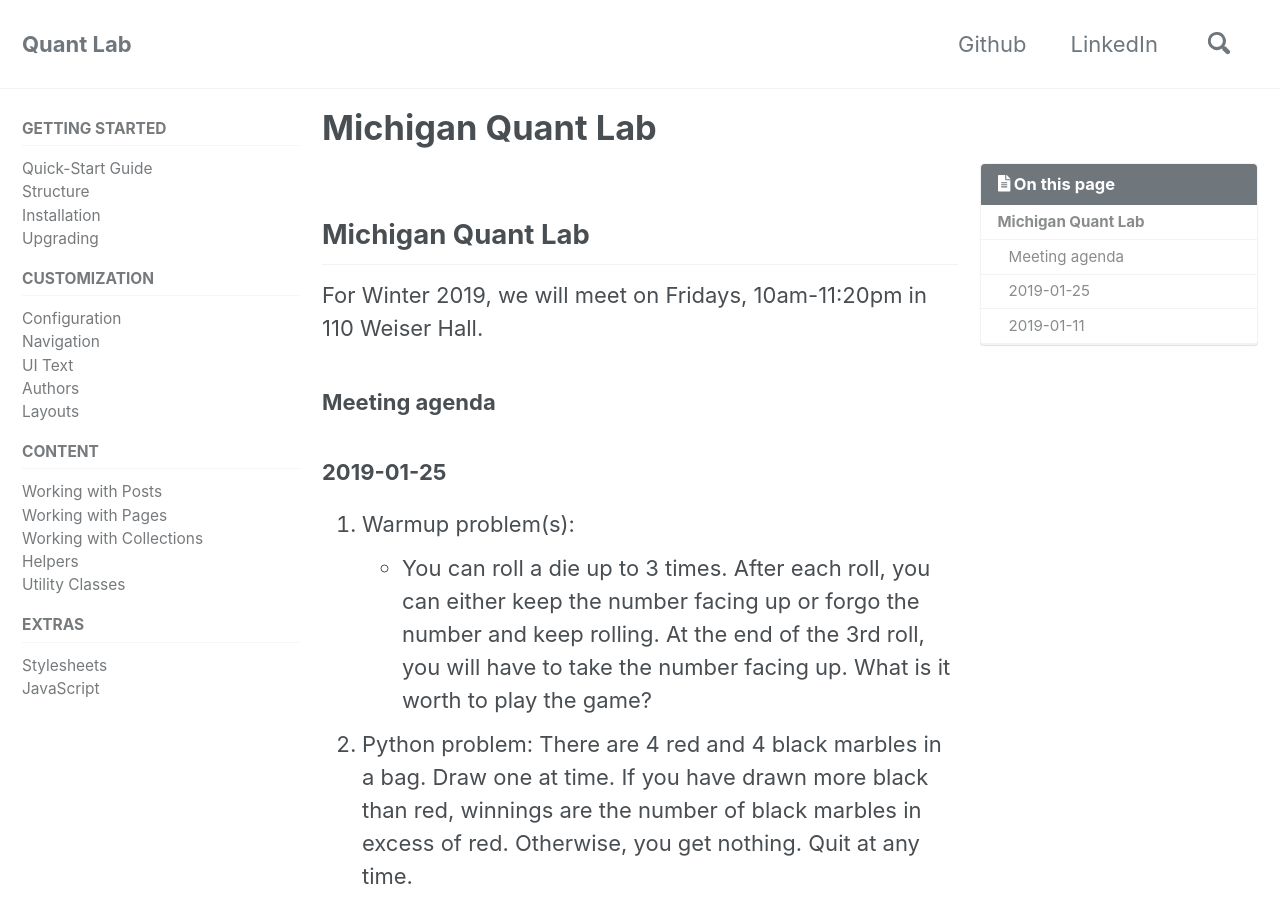
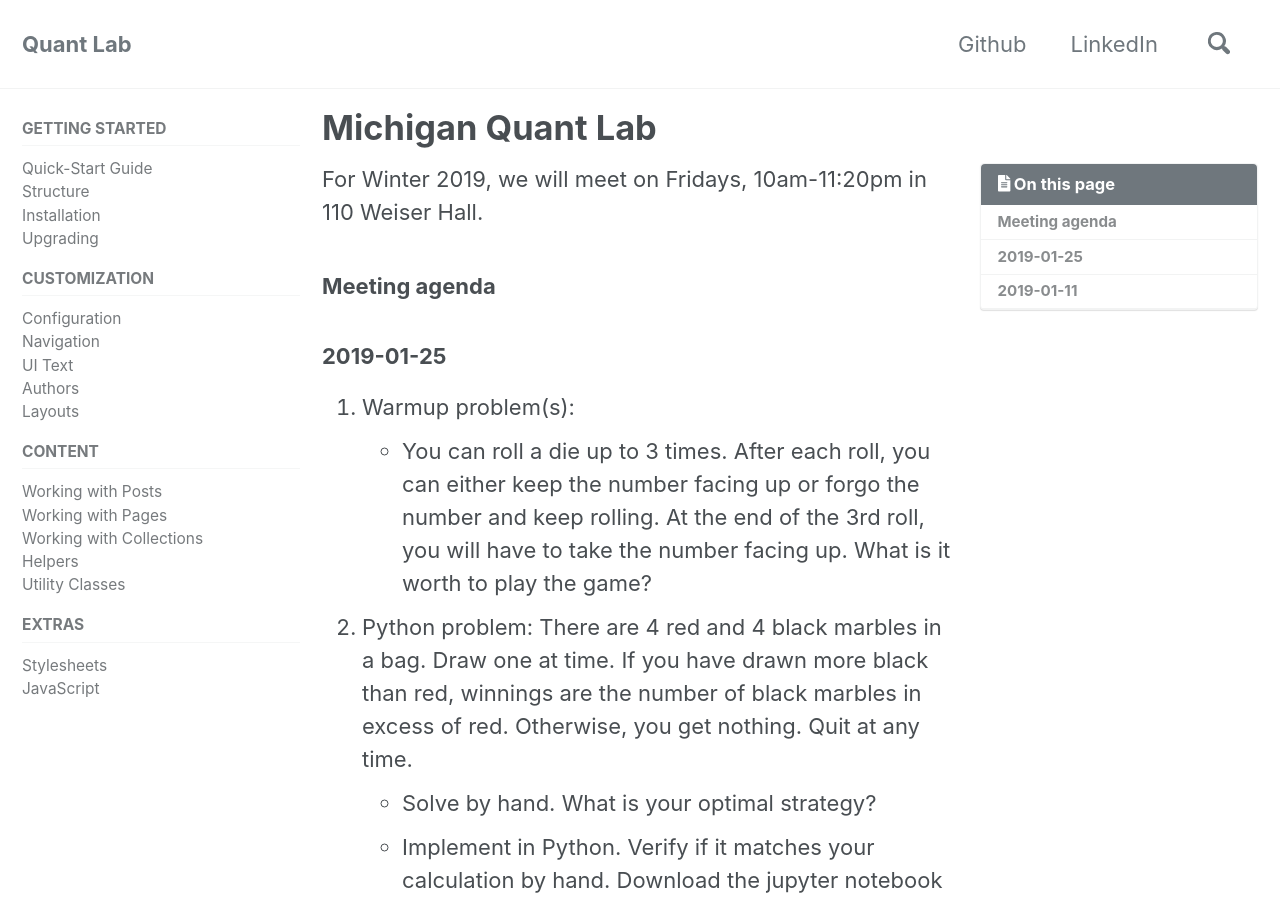
Before and after one commit to israeldi/quantlab, a Jekyll site: the page built from _pages/quantLab2019.md, in a window 1280 px wide and 900 px high. Built offline with Jekyll 4.4.1, drawn with Linux system fonts in a browser that asks for light colours; cached includes are drawn as plain includes; nearby versions of some CDN libraries; comment, search, counter and statistics services are not loaded.

Commit message:
Update quantLab2019.md

```diff
--- a/_pages/quantLab2019.md
+++ b/_pages/quantLab2019.md
@@ -8,9 +8,6 @@
 sidebar:
     nav: "docs"
 ---
-
-## Michigan Quant Lab
-
 For Winter 2019, we will meet on Fridays, 10am-11:20pm in 110 Weiser Hall.
 
 ### Meeting agenda
@@ -33,7 +30,7 @@
 - Solve a simple pair of equations efficiently...
 - Can you cover a 10x10 board with 1x4 tiles?
 
-2. [MSCI Internship](jobs/MSCIQuantitativeModelValidationSummerInternship.pdf) discussion with Patrick (Di) Lu
+2. [MSCI Internship](/jobs/MSCIQuantitativeModelValidationSummerInternship.pdf) discussion with Patrick (Di) Lu
 
 3. Good luck to the Bloomberg Trading Challenge teams:
 - Prerna, Xinye, Yutian, Hui
```
